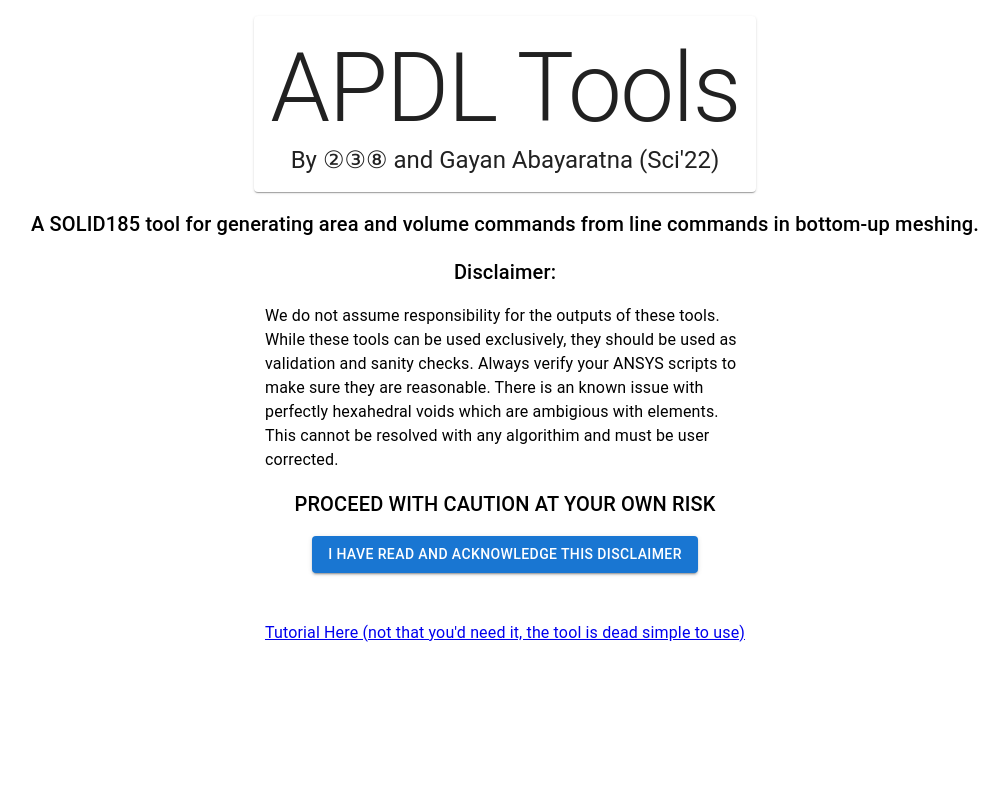
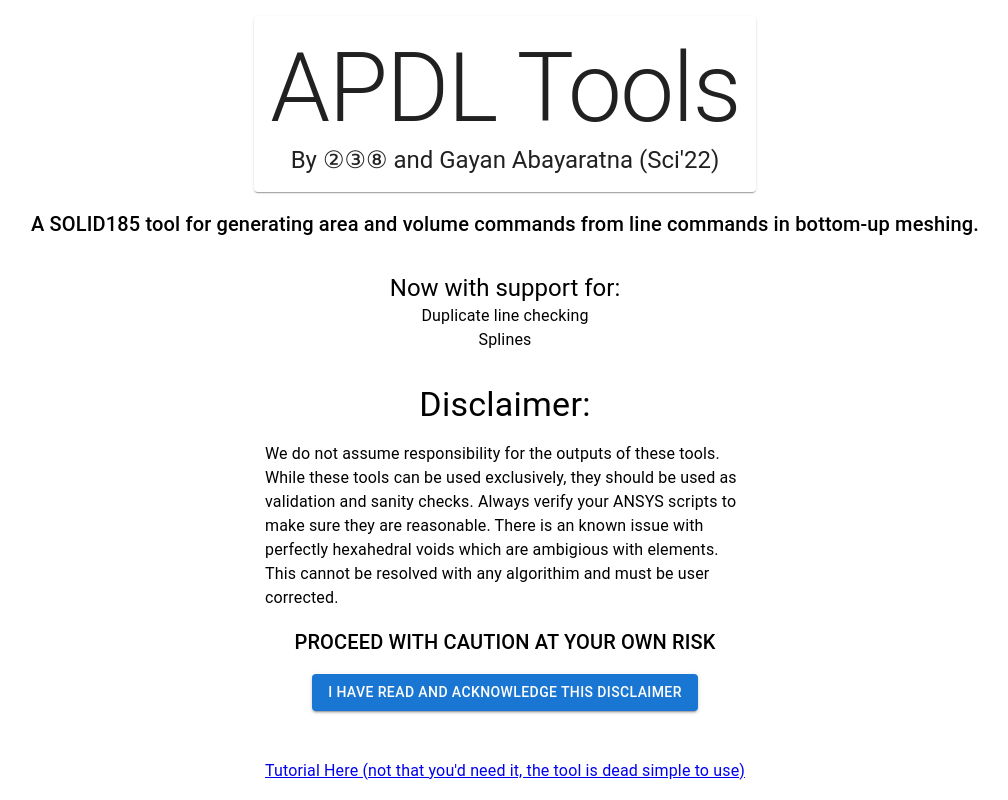
Before and after one commit to RichardZJM/apdl_tools, a React (Create React App) app: page / in a window 1280 px wide. Shown: the whole page, without its empty margins (135-1143 px from the left). Built offline with nearby package versions, Linux system fonts and the light colour scheme.

Commit message:
Added parsing for splines

```diff
--- a/src/App.tsx
+++ b/src/App.tsx
@@ -31,9 +31,24 @@
           A SOLID185 tool for generating area and volume commands from line
           commands in bottom-up meshing.
         </Typography>
+
         {!userAcknowledgedDisclaimer && (
           <>
-            <Typography variant="h6">Disclaimer:</Typography>
+            <Container
+              sx={{
+                display: "flex",
+                flexDirection: "column",
+                justifyContent: "center",
+                alignItems: "center",
+                margin: "1rem 0",
+              }}
+            >
+              <Typography variant="h5">Now with support for:</Typography>
+              <Typography margin="0">Duplicate line checking</Typography>
+              <Typography margin="0">Splines</Typography>
+            </Container>
+
+            <Typography variant="h4">Disclaimer:</Typography>
             <Typography variant="body1" maxWidth="30rem">
               We do not assume responsibility for the outputs of these tools.
               While these tools can be used exclusively, they should be used as
--- a/src/components/Engine.tsx
+++ b/src/components/Engine.tsx
@@ -18,7 +18,7 @@
     const userInput = parseInput(userInputString);
 
     //Apprise user of duplicates
-    if (userInput.duplicates.length != 0) {
+    if (userInput.duplicates.length !== 0) {
       alert(
         "Duplicates lines found!!! Please correct issue before runing again! \n" +
           userInput.duplicates.map((ele) => "Duplicate: " + ele + "\n")
```
Also changed, not shown: src/functions/parseInput.tsx (+7 -2 lines).
